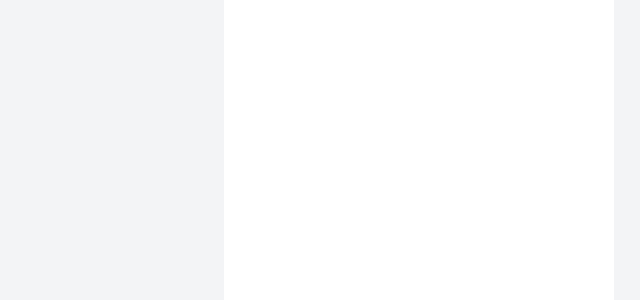
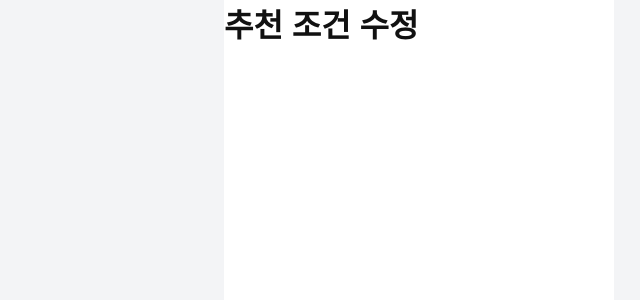
Before and after one commit to Line4Hackathon-JjongGeut/FE, a React (Vite) app: page /mypage/preferences in a window 1280 px wide. Before the commit this address had no page. Shown: the top 300 px of the page, without its empty margins (221-861 px from the left). Built offline with nearby package versions, Linux system fonts and the light colour scheme; a web font is replaced by a local one.

Commit message:
feat: 마이페이지 라우트 및 페이지 생성

```diff
--- a/src/App.jsx
+++ b/src/App.jsx
@@ -24,6 +24,7 @@ import ExperienceForm from "../src/pages/Onboarding/ExperienceForm.jsx";
 import OnboardingComplete from "../src/pages/Onboarding/OnboardingComplete.jsx";
 import Recommendations from "../src/pages/Home/Recommendations.jsx";
 import UrgentList from "../src/pages/Home/UrgentList.jsx";
+import PreferenceEdit from "../src/pages/MyPage/PreferenceEdit.jsx";
 
 function App() {
   return (
@@ -52,6 +53,7 @@ function App() {
         <Route path="/onboarding/complete" element={<OnboardingComplete />} />
         <Route path="/recommendations" element={<Recommendations />} />
         <Route path="/urgent" element={<UrgentList />} />
+        <Route path="/mypage/preferences" element={<PreferenceEdit />} />
         <Route element={<RootLayout />}>
           <Route path="/" element={<Home />} />
           <Route path="/map" element={<Map />} />
--- /dev/null
+++ b/src/pages/MyPage/PreferenceEdit.jsx
@@ -0,0 +1,17 @@
+import styled from "styled-components";
+
+/* 추천 조건 수정 화면 */
+export default function PreferenceEdit() {
+  return (
+    <Screen>
+      <h1>추천 조건 수정</h1>
+    </Screen>
+  );
+}
+
+const Screen = styled.div`
+  display: flex;
+  flex-direction: column;
+  min-height: 100dvh;
+  background-color: #ffffff;
+`;
```
